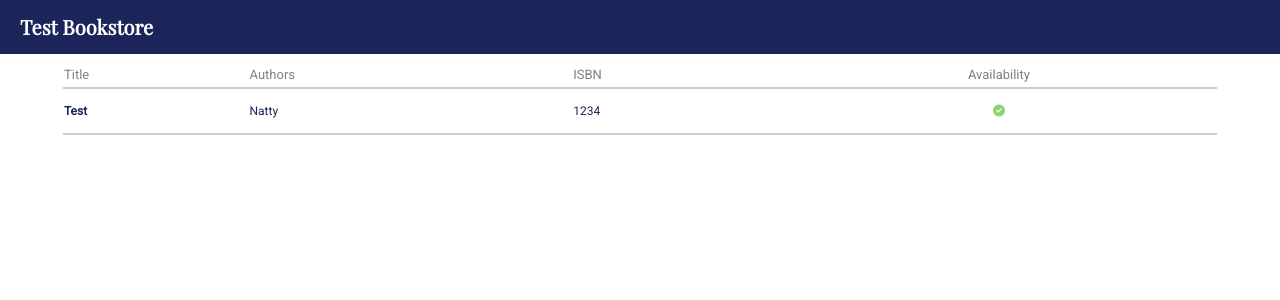
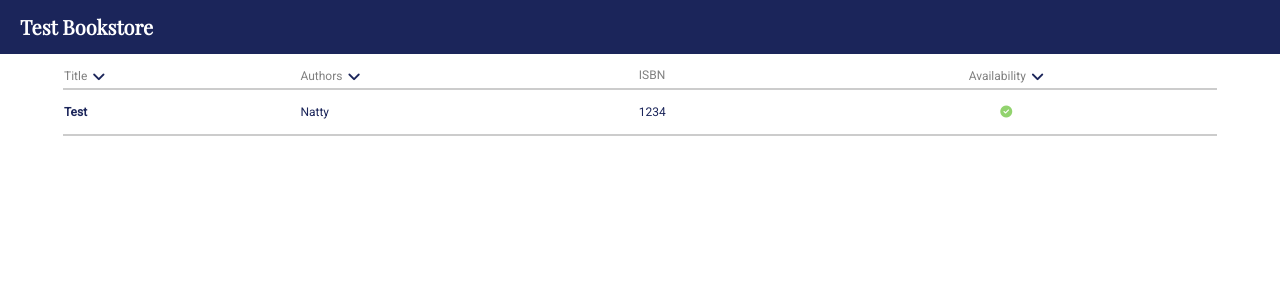
Before and after one commit to B1Dobbs/test_bookstore_d2d, a Django app: page /testBookstore/library/ in a window 1280 px wide. Shown: the top 300 px of the page. Run offline with Django 3.2, Linux system fonts and the light colour scheme; data comes from the database, SQL or seed files in the repository; some libraries are stand-ins or nearby versions.

Commit message:
Added drop down arrows for filtering by title, authors, and availability

```diff
--- a/test_bookstore_app/static/css/library.css
+++ b/test_bookstore_app/static/css/library.css
@@ -51,7 +51,7 @@
     text-align: left;
     font-weight: 100;
     padding-bottom: 5px;
-    font-size: 13px;
+    font-size: 12px;
 }
 
 .book_filters td{
@@ -79,3 +79,12 @@
     color: #ff3823;
     font-size: 27;
 }
+
+
+.filterArrow{
+    color: #1B255A;
+    margin-left: 5px;
+    font-size: 15px;
+    position: relative;
+    top: 2px;
+}
--- a/test_bookstore_app/templates/test_bookstore_app/library.html
+++ b/test_bookstore_app/templates/test_bookstore_app/library.html
@@ -23,10 +23,10 @@
         <div class="book_filters">
             <table>
                 <tr class="headers">
-                    <th>Title</th>
-                    <th>Authors</th>
+                    <th>Title<i class="fas fa-angle-down filterArrow"></i></th>
+                    <th>Authors<i class="fas fa-angle-down filterArrow"></i></th>
                     <th>ISBN</th>
-                    <th class="avail">Availability</th>
+                    <th class="avail">Availability<i class="fas fa-angle-down filterArrow"></i></th>
                 </tr>
                 {% for book in book_list %}
                     <tr>
```
